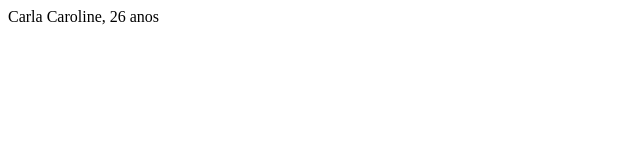
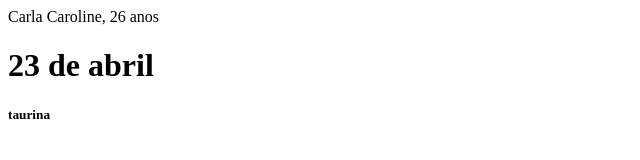
Before and after one commit to carla-caroline/aula-04-pratico, a plain HTML site: page index.html in a window 1280 px wide. Shown: the whole page, without its empty margins (0-640 px from the left). Drawn offline with Linux system fonts and the light colour scheme.

Commit message:
informacoes

```diff
--- a/index.html
+++ b/index.html
@@ -7,5 +7,7 @@
 </head>
 <body>
     Carla Caroline, 26 anos
+<h1>23 de abril</h1>
+<h5>taurina</h5>
 </body>
 </html>
```
